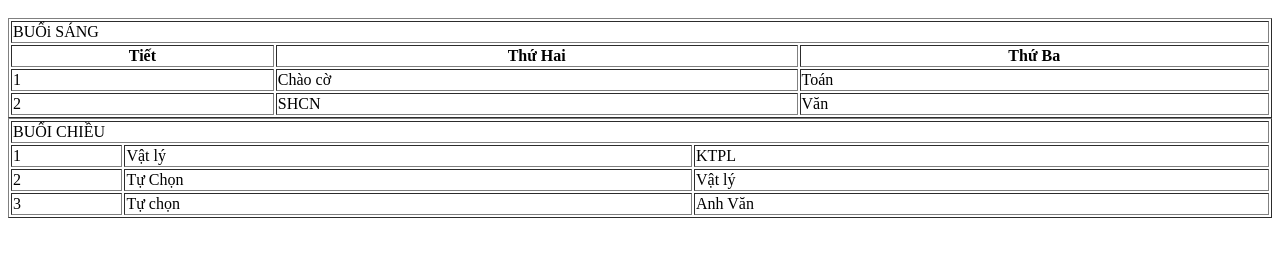
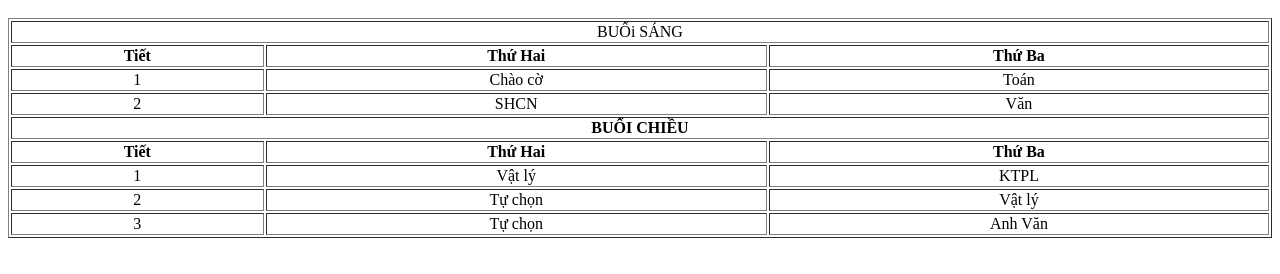
Before and after one commit to vynguyen1302nvq-eng/Phuong-Vy-hereeee, a plain HTML site: page index.html in a window 1280 px wide. Shown: the part 48-322 px from the top of the page. Drawn offline with Linux system fonts and the light colour scheme.

Commit message:
Update index.html

```diff
--- a/index.html
+++ b/index.html
@@ -1,6 +1,10 @@
 <html>
   <head>
     <meta charset = "utf-8">
+    <style>
+      td{text-align:center;color:magenta
+        padding:5;}
+    </style>
      </head>
   <body>
     <h1>THỜI KHOÁ BIỂU</h1>
@@ -14,20 +18,28 @@
       </tr>
       <tr>
           <td>2</td> <td>SHCN</td> <td>Văn</td>
-      </tr>
-      <table border="1" width="100%">
-      <tr>
-        <td colspan="3"> BUỔI CHIỀU</td>
-      </tr>
-
-      <tr>
-        <td>1</td> <td>Vật lý</td> <td>KTPL</td>
-      </tr>
-      <tr>
-        <td>2</td> <td>Tự Chọn</td> <td>Vật lý</td>
-      </tr>
-      <tr>
-          <td>3</td> <td>Tự chọn</td> <td>Anh Văn</td>
+      </tr> <tr>
+            <th colspan="3">BUỔI CHIỀU</th>
+        </tr>
+        <tr>
+            <th>Tiết</th>
+            <th>Thứ Hai</th>
+            <th>Thứ Ba</th>
+        </tr>
+        <tr>
+            <td>1</td>
+            <td>Vật lý</td>
+            <td>KTPL</td>
+        </tr>
+        <tr>
+            <td>2</td>
+            <td>Tự chọn</td>
+            <td>Vật lý</td>
+        </tr>
+        <tr>
+            <td>3</td>
+            <td>Tự chọn</td>
+            <td>Anh Văn</td>
       </tr>
 
     </table>
```
